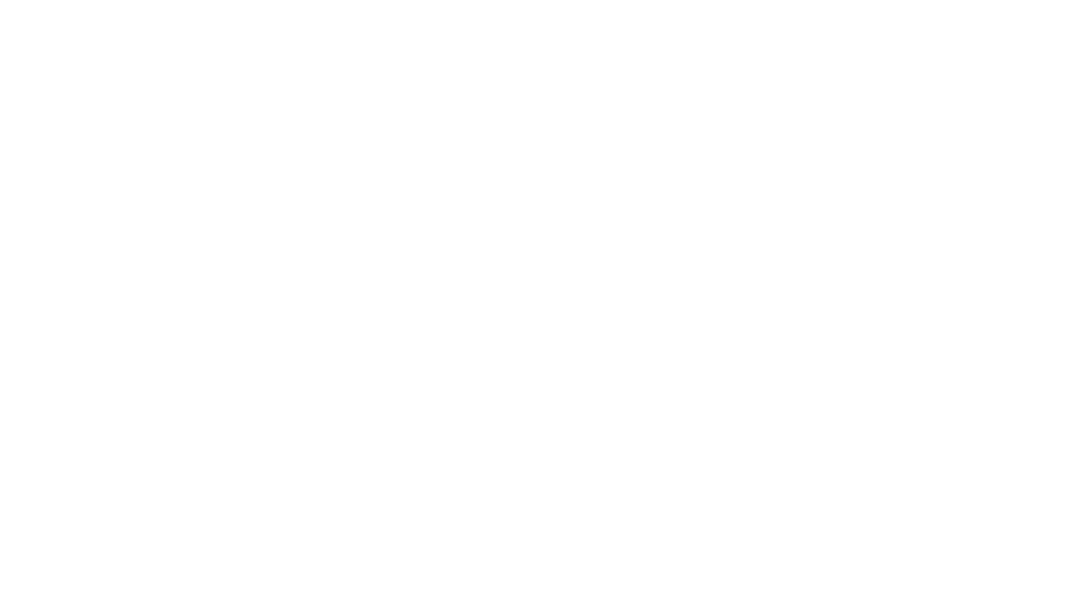
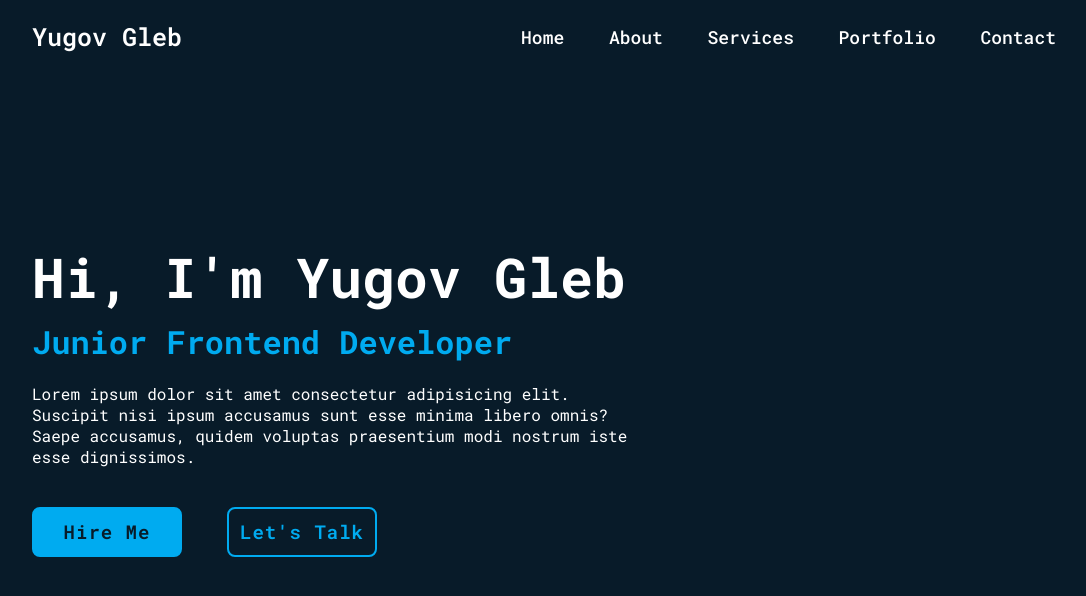
Before and after one commit to Gleb434/introductionPage, a plain HTML site: page index.html in a window 1280 px wide. Shown: the whole page, without its empty margins (96-1182 px from the left). Drawn offline with Linux system fonts and the light colour scheme.

Commit message:
Страница Home

```diff
--- a/index.html
+++ b/index.html
@@ -4,7 +4,36 @@
     <meta charset="UTF-8" />
     <meta name="viewport" content="width=device-width, initial-scale=1.0" />
     <link rel="stylesheet" href="styles/main.css" />
+
     <title>Introduction</title>
   </head>
-  <body></body>
+  <body>
+    <header class="header">
+      <a href="#" class="logo">Yugov Gleb</a>
+
+      <nav class="navbar">
+        <a href="#">Home</a>
+        <a href="#">About</a>
+        <a href="#">Services</a>
+        <a href="#">Portfolio</a>
+        <a href="#">Contact</a>
+      </nav>
+    </header>
+
+    <section class="home">
+      <div class="home-content">
+        <h1>Hi, I'm Yugov Gleb</h1>
+        <h3>Junior Frontend Developer</h3>
+        <p>
+          Lorem ipsum dolor sit amet consectetur adipisicing elit. Suscipit nisi
+          ipsum accusamus sunt esse minima libero omnis? Saepe accusamus, quidem
+          voluptas praesentium modi nostrum iste esse dignissimos.
+        </p>
+        <div class="btn">
+          <a href="#">Hire Me</a>
+          <a href="#">Let's Talk</a>
+        </div>
+      </div>
+    </section>
+  </body>
 </html>
--- a/styles/main.css
+++ b/styles/main.css
@@ -1,7 +1,7 @@
 * {
-  box-sizing: border-box;
   margin: 0;
   padding: 0;
+  box-sizing: border-box;
   font-family: robotoMono, serif;
 }
 
@@ -14,3 +14,136 @@
   font-family: robotoMonoItalic;
   src: url(../src/fonts/RobotoMono-Italic-VariableFont_wght.ttf);
 }
+
+:root {
+  --color-bg: #081b29;
+  --color-text: #fff;
+  --hover-link: #00abf0;
+}
+
+body {
+  background: var(--color-bg);
+  color: var(--color-text);
+}
+
+.header {
+  position: fixed;
+  top: 0;
+  left: 0;
+  width: 100%;
+  padding: 20px 10%;
+  background: transparent;
+  display: flex;
+  justify-content: space-between;
+  align-items: center;
+  z-index: 100;
+}
+
+a {
+  text-decoration: none;
+  color: var(--color-text);
+}
+
+.logo {
+  font-size: 25px;
+  font-weight: 600;
+}
+
+.navbar a {
+  font-size: 18px;
+  font-weight: 500;
+  margin-left: 35px;
+  transition: 0.3s;
+}
+
+.navbar a:hover {
+  color: var(--hover-link);
+}
+
+.home {
+  height: 100vh;
+  display: flex;
+  align-items: center;
+  padding: 0 10%;
+}
+
+.home-content {
+  max-width: 600px;
+}
+
+.home-content h1 {
+  font-size: 55px;
+  font-weight: 700;
+  line-height: 1.2;
+  margin-bottom: 10px;
+}
+
+.home-content h3 {
+  font-size: 32px;
+  font-weight: 700;
+  color: var(--hover-link);
+}
+
+.home-content p {
+  font-size: 16px;
+  margin: 20px 0 40px;
+}
+
+.home-content .btn {
+  display: flex;
+  justify-content: space-between;
+  width: 345px;
+  height: 50px;
+}
+
+.btn a {
+  position: relative;
+  display: inline-flex;
+  justify-content: center;
+  align-items: center;
+  width: 150px;
+  height: 100%;
+  background: var(--hover-link);
+  border: 2px solid var(--hover-link);
+  border-radius: 8px;
+  font-size: 19px;
+  color: var(--color-bg);
+  font-weight: 600;
+  letter-spacing: 1px;
+  z-index: 1;
+  overflow: hidden;
+  transition: 0.5s;
+}
+
+.btn a:hover {
+  color: var(--hover-link);
+}
+
+.btn a:nth-child(2) {
+  background: transparent;
+  color: var(--hover-link);
+}
+
+.btn a:nth-child(2):hover {
+  color: var(--color-text);
+}
+
+.btn a:nth-child(2)::before {
+  background: var(--hover-link);
+}
+
+.btn a::before {
+  content: "";
+  position: absolute;
+  top: 0;
+  left: 0;
+  width: 0;
+  height: 100%;
+  background: var(--color-bg);
+  z-index: -1;
+  transition: 0.5s;
+}
+
+.btn a:hover::before {
+  width: 100%;
+}
```
Also changed, not shown: src/img/пример.png (deleted).
